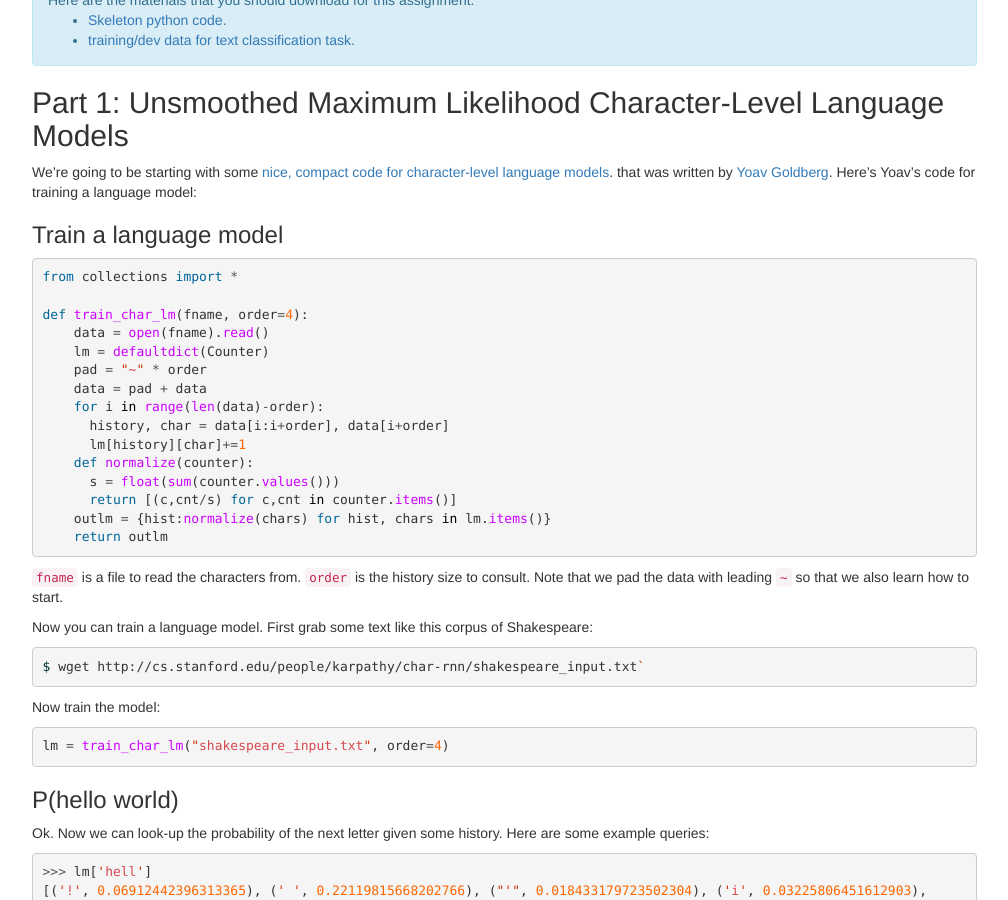
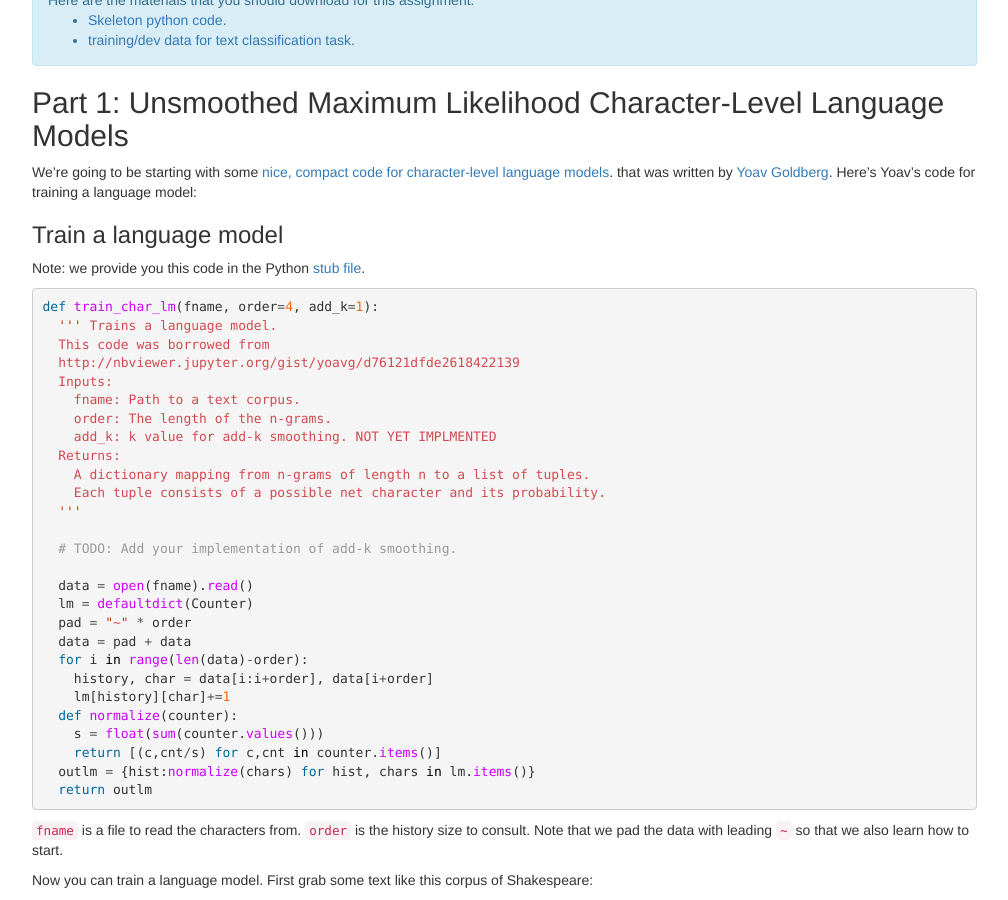
Before and after one commit to computational-linguistics-class/computational-linguistics-class.github.io, a Jekyll site: the page built from assignment5.md, in a window 1280 px wide and 900 px high, scrolled down 409 px. Shown: the whole window, without its empty margins (233-1241 px from the left). Built offline with Jekyll 4.4.1, drawn with Linux system fonts in a browser that asks for light colours; nearby versions of some CDN libraries; formulas are drawn with MathJax 3; a script that is not in the unit is left out; some of the changed text lies outside the part shown.

Commit message:
small changes

```diff
--- a/assignment5.md
+++ b/assignment5.md
@@ -79,22 +79,36 @@ We're going to be starting with some [nice, compact code for character-level lan
 
 ### Train a language model
 
+Note: we provide you this code in the Python [stub file](downloads/hw5/language_model.py).
+
 {% highlight python %}
-from collections import *
+def train_char_lm(fname, order=4, add_k=1):
+  ''' Trains a language model.
+  This code was borrowed from
+  http://nbviewer.jupyter.org/gist/yoavg/d76121dfde2618422139
+  Inputs:
+    fname: Path to a text corpus.
+    order: The length of the n-grams.
+    add_k: k value for add-k smoothing. NOT YET IMPLMENTED
+  Returns:
+    A dictionary mapping from n-grams of length n to a list of tuples.
+    Each tuple consists of a possible net character and its probability.
+  '''
 
-def train_char_lm(fname, order=4):
-    data = open(fname).read()
-    lm = defaultdict(Counter)
-    pad = "~" * order
-    data = pad + data
-    for i in range(len(data)-order):
-      history, char = data[i:i+order], data[i+order]
-      lm[history][char]+=1
-    def normalize(counter):
-      s = float(sum(counter.values()))
-      return [(c,cnt/s) for c,cnt in counter.items()]
-    outlm = {hist:normalize(chars) for hist, chars in lm.items()}
-    return outlm
+  # TODO: Add your implementation of add-k smoothing.
+
+  data = open(fname).read()
+  lm = defaultdict(Counter)
+  pad = "~" * order
+  data = pad + data
+  for i in range(len(data)-order):
+    history, char = data[i:i+order], data[i+order]
+    lm[history][char]+=1
+  def normalize(counter):
+    s = float(sum(counter.values()))
+    return [(c,cnt/s) for c,cnt in counter.items()]
+  outlm = {hist:normalize(chars) for hist, chars in lm.items()}
+  return outlm
 {% endhighlight %}
 
 `fname` is a file to read the characters from. `order` is the history size to consult. Note that we pad the data with leading `~` so that we also learn how to start.
```
Also changed, not shown: other parts of assignment5.md (+1 -1 lines).
